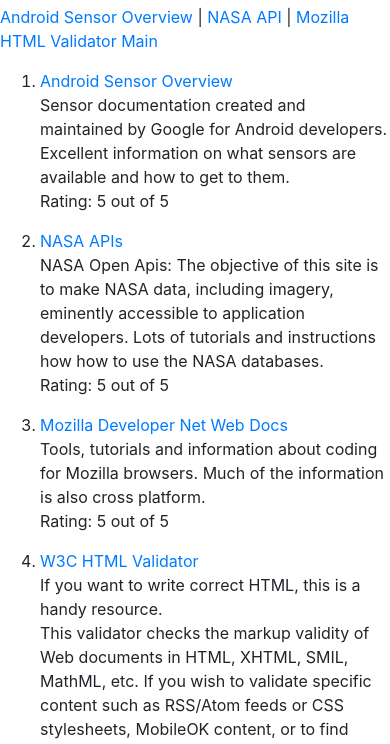
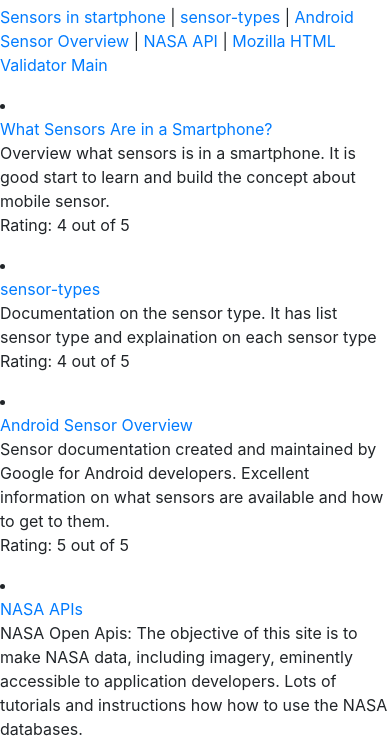
Before and after one commit to eunokpark/WebRoot, a plain HTML site: page html/MobileResources.html in a window 390 px wide. Shown: the part 99-843 px from the top of the page. Drawn offline with Linux system fonts and the light colour scheme; files that its build step writes are made by us from their sources.

Commit message:
Update MobileResources.html

```diff
--- a/html/MobileResources.html
+++ b/html/MobileResources.html
@@ -16,15 +16,33 @@
 <h1>Mobile Device Resources</h1>
 
 <p class="foo">
+  <a href="#e">Sensors in startphone</a> |
+  <a href="#f">sensor-types</a> |
 <a href="#a">Android Sensor Overview</a> |
 <a href="#b">NASA API</a> |
 <a href="#c">Mozilla</a>
-<a href="#c">HTML Validator</a>
+<a href="#d">HTML Validator</a>
 <a href="../index.html">Main</a>
 </p>
 
-<ol>
 
+<li>
+  <p id="e">
+  <a href="https://www.youtube.com/watch?v=CxC1KCoGbIM">What Sensors Are in a Smartphone?</a><br />
+  Overview what sensors is in a smartphone. It is good start to learn and build the concept about mobile sensor.<br />
+  Rating: 4 out of 5
+
+  </p>
+  </li>
+
+  <li>
+    <p id="f">
+    <a href="https://source.android.com/devices/sensors/sensor-types">sensor-types</a><br />
+    Documentation on the sensor type. It has list sensor type and explaination on each sensor type<br />
+    Rating: 4 out of 5
+
+    </p>
+    </li>
 <li>
 <p id="a">
 <a href="">Android Sensor Overview</a><br />
```
